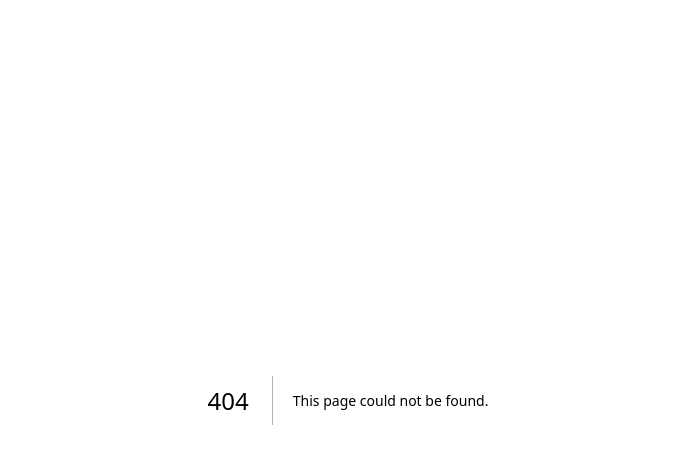
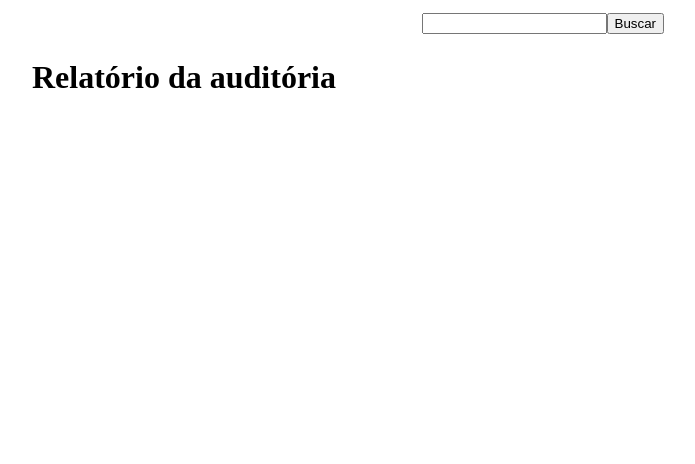
Before and after one commit to IsraelFrota/ideia-nextjs, a Next.js app: page /export in a window 1280 px wide. Before the commit this address had no page. Shown: the top 464 px of the page, without its empty margins (292-987 px from the left). Built offline with nearby package versions, Linux system fonts and the light colour scheme.

Commit message:
página do relatório

```diff
--- /dev/null
+++ b/pages/export.js
@@ -0,0 +1,97 @@
+import { useState } from "react";
+
+import style from "../style/style.module.css";
+
+function ExportDocument() {
+  const [query, setQuery] = useState('');
+  const [result, setResult] = useState([]);
+  const [loading, setLoading] = useState(false);
+
+  const searchAudited = async () => {
+    if (!query) {
+      return;
+    }
+
+    setLoading(true);
+    try {
+      const response = await fetch(`/api/_api?query=${encodeURIComponent(query)}`, {
+        method: 'GET',
+        headers: {
+          'Content-Type': 'application/json',
+        },
+      });
+
+      if (!response.ok) {
+        throw new Error(`Error: ${response.statusText}`);
+      }
+
+      const data = await response.json();
+      setResult(data);
+    }
+		catch (error) {
+      console.error('Error fetching data: ', error);
+    }
+		finally {
+      setLoading(false);
+    }
+  };
+
+  const AuditInfo = ({ data }) => {
+    const { date, nameAuditor, nameAudited, sector } = data.auditInfo;
+
+    return (
+      <div className={style.report_data}>
+        <div className={style.report_title}>
+          <h3>Informações da Auditoria</h3>
+        </div>
+        <div className={style.report_row}>
+          <div className={style.report_cell}>
+            <p className={style.report_item}>
+              <span>Auditor: </span> {nameAuditor}
+            </p>
+            <p className={style.report_item}>
+              <span>Auditado: </span> {nameAudited}
+            </p>
+          </div>
+          <div className={style.report_cell}>
+            <p className={style.report_item}>
+              <span>Data da auditoria:</span> {date}
+            </p>
+            <p className={style.report_item}>
+              <span>Setor do profissional:</span> {sector}
+            </p>
+          </div>
+        </div>
+      </div>
+    );
+  };
+
+
+  return (
+    <div className={style.report_container}>
+      <div className={style.report_content}>
+        <div className={style.search_area}>
+          <input
+            type="text"
+            name={"search"}
+            value={query}
+            onChange={(e) => setQuery(e.target.value)}
+          />
+          <button
+            type="button"
+            onClick={searchAudited}
+            disabled={loading}
+          >
+            {loading ? 'Buscando...' : 'Buscar'}
+          </button>
+        </div>
+        <div>
+          <h1>Relatório da auditória</h1>
+          {result.length > 0 ? <AuditInfo data={result[0]} /> : <></>}
+        </div>
+      </div>
+    </div>
+  );
+}
+
+export default ExportDocument;
```
